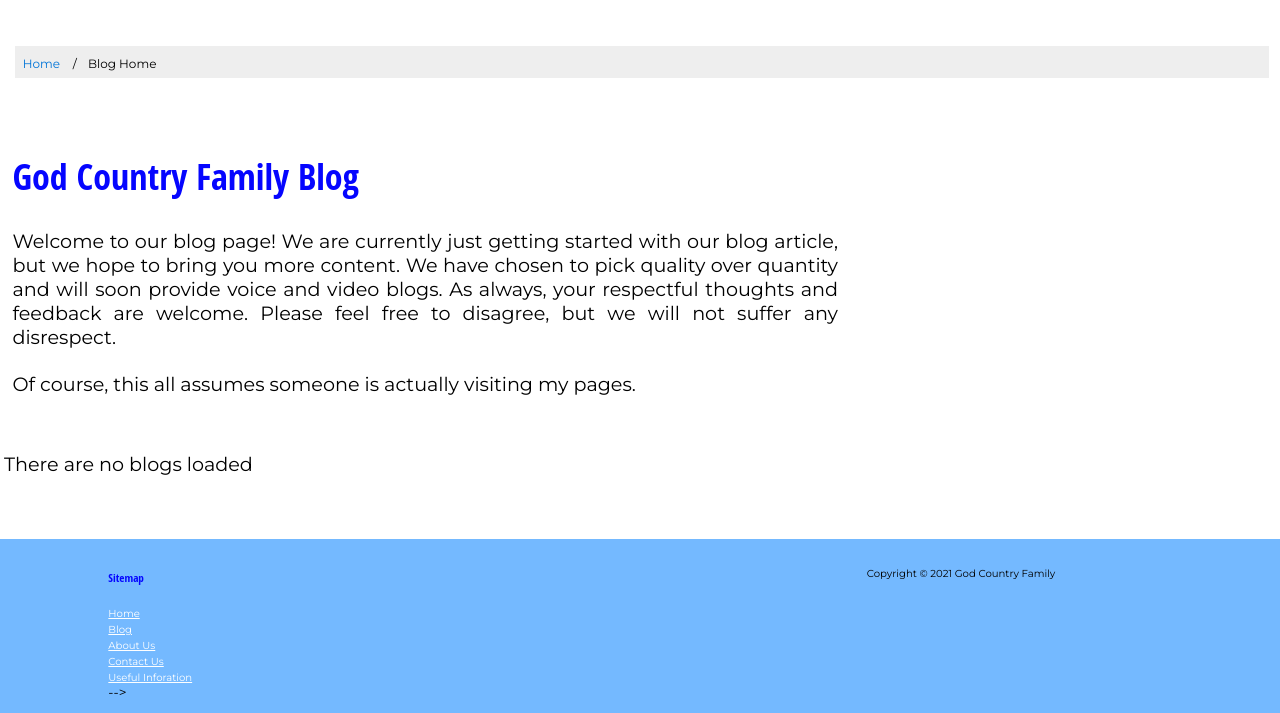
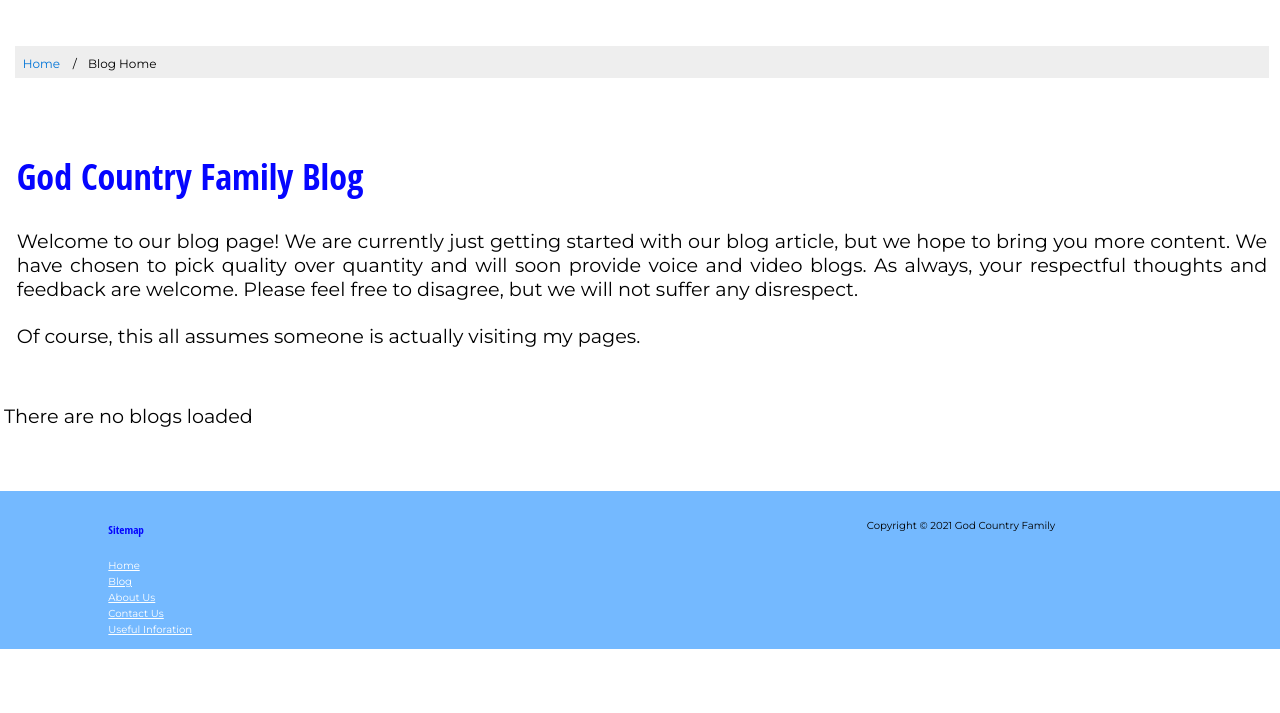
Before and after one commit to cmurray4492/gcf2, a Django app: page /blog/ in a window 1280 px wide. Shown: the part 358-1071 px from the top of the page. After the commit the page ends 1007 px from the top, so only its background shows below. Run offline with Django 3.2, Linux system fonts and the light colour scheme; data that the repository does not hold is empty; some libraries are stand-ins or nearby versions.

Commit message:
Pages Touch Up 2

```diff
--- a/templates/blog/blog.html
+++ b/templates/blog/blog.html
@@ -38,7 +38,7 @@
 
 
 <div class="section group">
-	<div class="col span_8_of_12 breadcrumb">
+	<div class="col span_12_of_12 breadcrumb">
 		<h1 class="breadcrumb" >God Country Family Blog</h1>
 		<p class="breadcrumb">Welcome to our blog page! We are currently just getting started with our blog article, but we hope to bring
 			you more content. We have chosen to pick quality over quantity and will soon provide voice and video blogs. As always, your
@@ -46,7 +46,6 @@
 
 		<p class="breadcrumb">Of course, this all assumes someone is actually visiting my pages. </p>
 	</div>
-	<!-- <div class="col span_4_of_12" ></div> -->
 </div>
 
 <div class="row">
--- a/templates/partials/_footer.html
+++ b/templates/partials/_footer.html
@@ -8,7 +8,7 @@
       <a href="{% url 'blog' %}" class="sitemap_item">Blog</a> <br>
       <a href="{% url 'about' %}" class="sitemap_item">About Us</a> <br>
       <a href="{% url 'contactus' %}" class="sitemap_item">Contact Us</a> <br>
-      <a href="{% url 'usefulinfo' %}" class="sitemap_item">Useful Inforation</a> <br> -->
+      <a href="{% url 'usefulinfo' %}" class="sitemap_item">Useful Inforation</a>
     </div>
     <div class="col span_5_of_12">
         <script async src="//pagead2.googlesyndication.com/pagead/js/adsbygoogle.js"></script>
```
